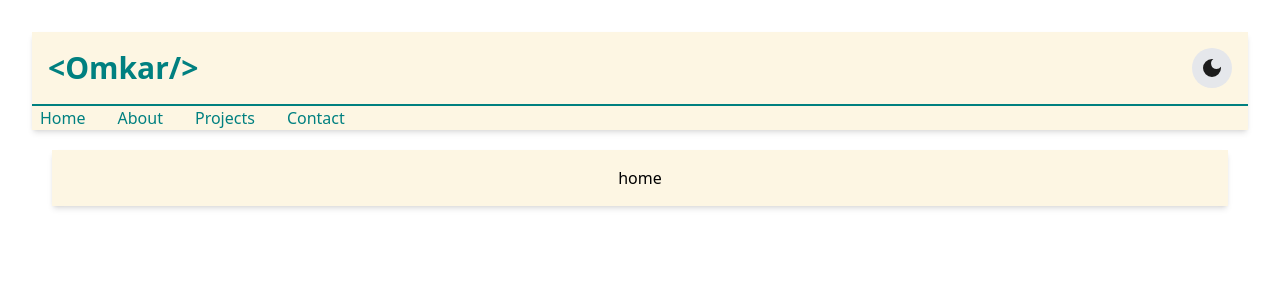
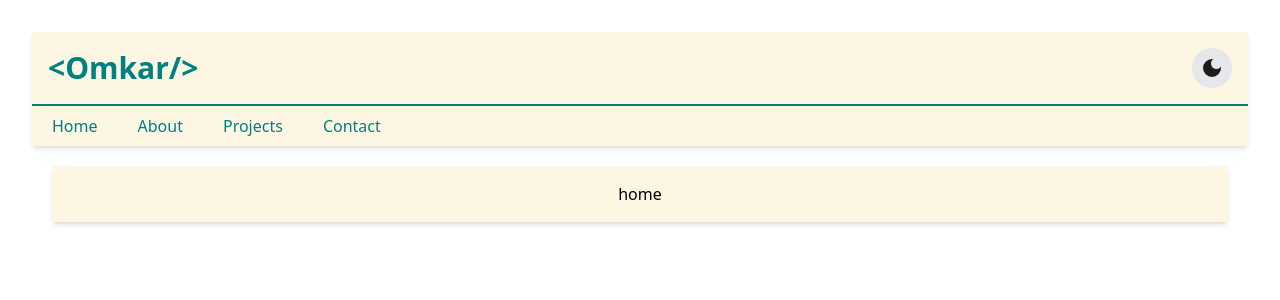
Before and after one commit to Omkar-t06/omkartavva-github.io, a React (Vite) app: page / in a window 1280 px wide. Shown: the top 300 px of the page. Built offline with nearby package versions, Linux system fonts and the light colour scheme.

Commit message:
Fix Navbar

```diff
--- a/src/components/Header/Header.jsx
+++ b/src/components/Header/Header.jsx
@@ -4,14 +4,16 @@ import Navbar from './Navbar'
 
 function Header() {
   return (
+    <>
     <header className='bg-ivory dark:bg-dark-navy shadow-md'>
       <section className='p-4 flex justify-between items-center text-soft-black dark:text-light-cyan'>
         <h1 className="text-3xl font-bold text-teal dark:text-light-cyan">&lt;Omkar/&gt;</h1>
         <ThemeUIBtn/>
       </section>
       <hr className='border-t-2 border-teal dark:border-light-cyan'/>
-      <Navbar/>
     </header>
+    <Navbar/>
+    </>
   )
 }
 
--- a/src/components/Header/NavItem.jsx
+++ b/src/components/Header/NavItem.jsx
@@ -3,7 +3,7 @@ import React from 'react'
 function NavItem({ItemName, ItemLink}) {
   return (
     <li>
-      <a href={ItemLink} className='p-2 hover:text-orange-500 dark:hover:text-orange-400 transition-colors duration-300 active:underline active:text-orange-500 active:dark:text-orange-400'>
+      <a href={ItemLink} className='p-3 hover:text-orange-500 dark:hover:text-orange-400 transition-colors duration-300 active:text-orange-500 active:dark:text-orange-400'>
         {ItemName}
       </a>
     </li>
--- a/src/components/Header/Navbar.jsx
+++ b/src/components/Header/Navbar.jsx
@@ -3,7 +3,7 @@ import NavItem from './NavItem';
 
 function Navbar() {
   return (
-    <nav className='sticky'>
+    <nav className='sticky top-0 p-2 bg-ivory dark:bg-dark-navy shadow-md'>
         <ul className='flex space-x-4 text-teal dark:text-light-cyan'>
             <NavItem ItemName='Home' ItemLink='#home'/>
             <NavItem ItemName='About' ItemLink='#home'/>
```
Also changed, not shown: src/App.jsx (line endings or trailing spaces).
